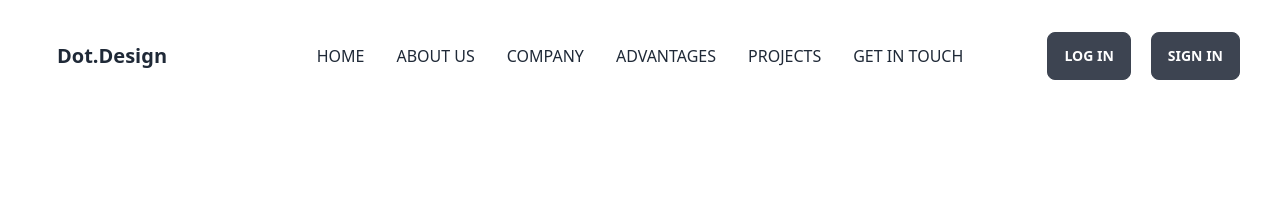
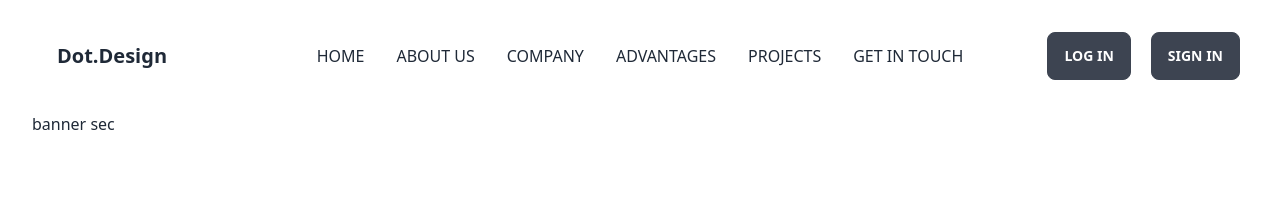
Before and after one commit to dipankar309/design-agency, a Next.js app: page / in a window 1280 px wide. Shown: the top 202 px of the page. Built offline with nearby package versions, Linux system fonts and the light colour scheme.

Commit message:
add banner sec
Signed-off-by: Dipankar Barman <dipankarbarman.viacon@gmail.com>

```diff
--- a/components/parts/hero.tsx
+++ b/components/parts/hero.tsx
@@ -1 +1,12 @@
-import Link from "next/link";
+import Link from "next/link"
+
+
+export default function Banner() {
+    return (
+        <section className="h-">
+            banner sec
+
+        </section>
+
+    );
+  }
--- a/pages/index.tsx
+++ b/pages/index.tsx
@@ -2,6 +2,7 @@ import type { NextPage } from "next";
 import Head from "next/head";
 import styles from "../styles/Home.module.css";
 import Nab from "../components/parts/Nab";
+import Banner from "../components/parts/hero";
 
 const Home: NextPage = () => {
   return (
@@ -14,6 +15,8 @@ const Home: NextPage = () => {
 
       <Nab />
 
+      <Banner />
+
 
     </div>
   );
```
Also changed, not shown: 2 other files (tests, documents, lock files or other folders).
